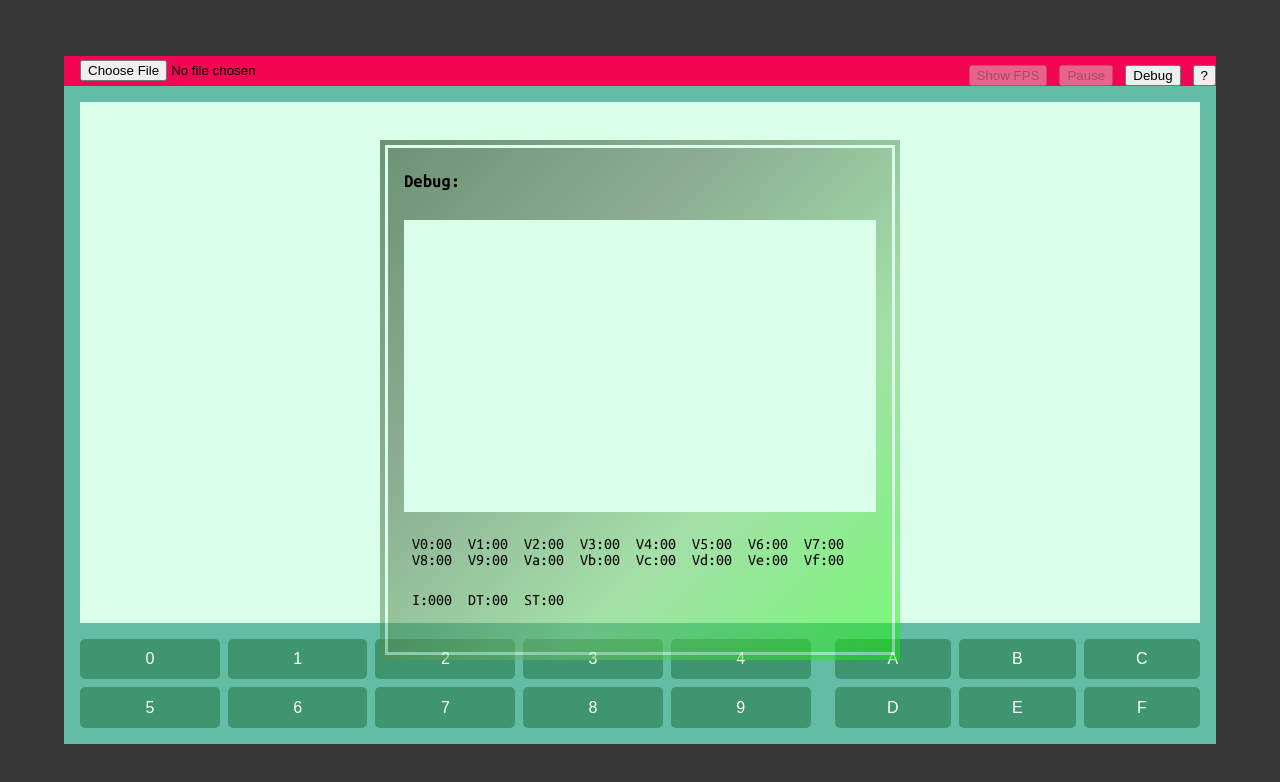
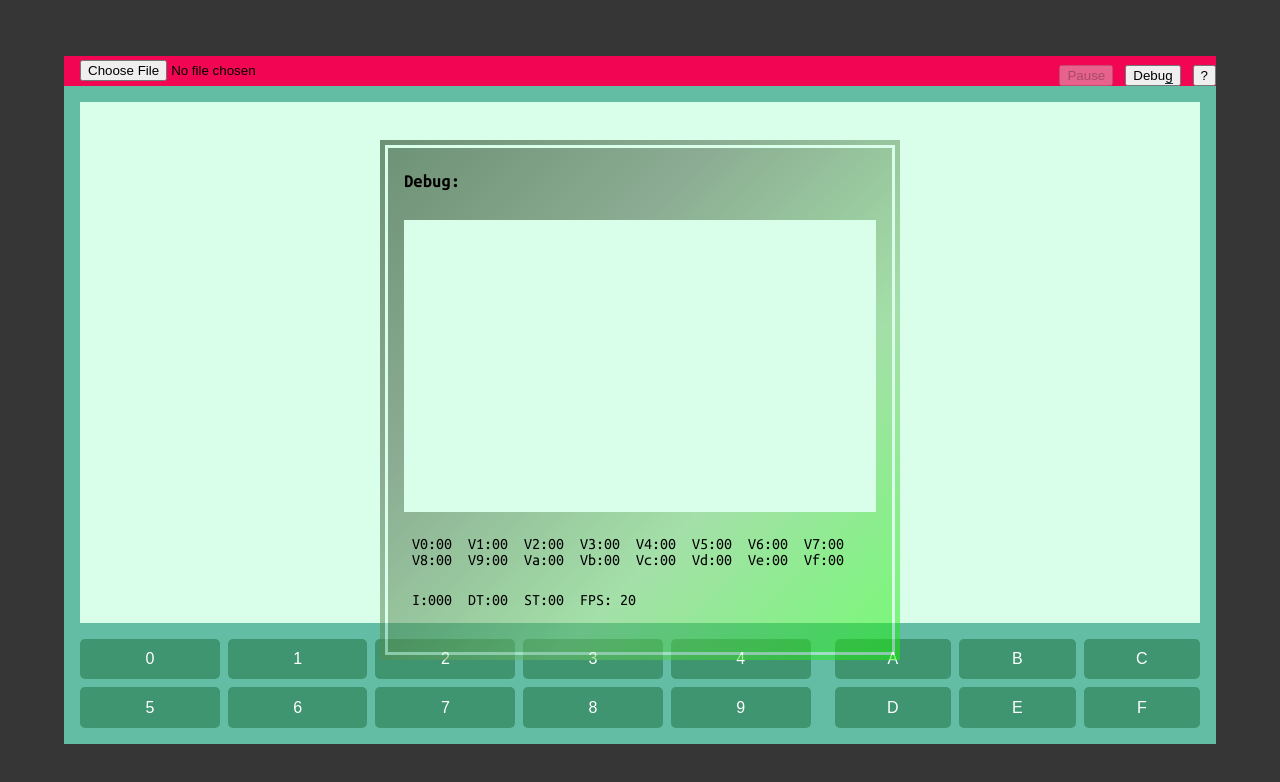
Before and after one commit to sleiph/CHIP-OITO, a React (Create React App) app: page / in a window 1280 px wide. Both pictures are taken after a click on the button "Debug". Shown: the top 782 px of the page. Built offline with nearby package versions, Linux system fonts and the light colour scheme.

Commit message:
um pouco + certo, eu espero

```diff
--- a/src/components/Debug.js
+++ b/src/components/Debug.js
@@ -1,5 +1,4 @@
 import styled from 'styled-components';
-
 import {Fundo} from './Ajuda';
 import Memoria from '../services/Memoria';
 
@@ -35,8 +34,7 @@ const Informacao = styled.span`
   margin: 0 8px 0 8px;
 `
 
-function Debug( {registradores, indice, timers, instrucao} ) {
-
+function Debug( {registradores, indice, timers, instrucao, fps, setFps} ) {
   const mapa = Memoria.rom.reduce((acc, curr, i) => {
     if (i%2 === 0) {
       acc[i+0x200] = ([Memoria.rom[i], Memoria.rom[i+1]]);
@@ -89,6 +87,7 @@ function Debug( {registradores, indice, timers, instrucao} ) {
         <Informacao>{'I:' + indice.toString(16).padStart(3, '0').toUpperCase()}</Informacao>
         <Informacao>{'DT:' + timers[0].toString(16).padStart(2, '0').toUpperCase()}</Informacao>
         <Informacao>{'ST:' + timers[1].toString(16).padStart(2, '0').toUpperCase()}</Informacao>
+        <Informacao>{fps}</Informacao>
       </Grupo>
     </OPDiv>
   )
--- a/src/components/Header.js
+++ b/src/components/Header.js
@@ -1,4 +1,3 @@
-import { useRef } from 'react';
 import styled from 'styled-components';
 import Inputs from '../services/Inputs';
 
@@ -11,6 +10,7 @@ const Cartucho = styled.div`
   align-items: center;
   position:relative;
 `
+
 const DivDebug = styled.div`
   justify-self: flex-end;
   display: flex;
@@ -18,13 +18,17 @@ const DivDebug = styled.div`
   position:absolute;
   right:0px;
   bottom:0px;
+  @media only screen and (max-width : 600px) {
+    gap: 6px;
+  }
 `
 const BtnReset = styled.button`
   width: fit-content;
 `
 
-const FPSBotao = styled.button`
-
+const Underline = styled.span`
+    border:none;
+    border-bottom: 0.1px solid #1e2f45;
 `
 
 function Header({ disable, setDisable, Iniciar, handleAjuda, handleDebug, fps, setFps}) {
@@ -41,30 +45,6 @@ function Header({ disable, setDisable, Iniciar, handleAjuda, handleDebug, fps, s
         fileReader.onloadend = handleFileRead;
         fileReader.readAsArrayBuffer(arquivo);
         setDisable(true);
-    }
-
-    //atualiza o fps
-    let intervaloFPS = useRef();
-    function updateFPS(lastloop) {
-        let thisloop = new Date(); // guardar o periodo atual
-        let fpscount = (thisloop - lastloop) / 20;
-        fpscount = Math.round(1000/fpscount)
-        setFps("fps: " + fpscount);
-        return thisloop;
-    }
-
-    function startFPS() {
-        let passado = new Date();
-        if (fps == '') {
-            intervaloFPS.current = setInterval( function() {
-                passado = updateFPS(passado)
-            },1000);
-        }
-    }
-
-    function stopFPS(){
-        clearInterval(intervaloFPS.current);
-        setFps('');
     }
 
     function reset(){
@@ -89,14 +69,8 @@ function Header({ disable, setDisable, Iniciar, handleAjuda, handleDebug, fps, s
                 />
             }
             <DivDebug>
-                <span>{fps}</span>
-                {
-                    (fps == '') ?
-                    <FPSBotao disabled={!disable} onClick={startFPS}>Show FPS</FPSBotao> :
-                    <FPSBotao onClick={stopFPS}>Stop FPS</FPSBotao>
-                }
                 <button disabled={!disable} onClick={pauseButton}>Pause</button>
-                <button onClick={handleDebug}>Debu<span style = {{textDecoration:'underline'}} >g</span></button>
+                <button onClick={handleDebug}>Debu<Underline>g</Underline></button>
                 <button onClick={handleAjuda}>?</button>
             </DivDebug>
         </Cartucho>
--- a/src/pages/Home.js
+++ b/src/pages/Home.js
@@ -1,4 +1,4 @@
-import React, { useEffect, useState } from 'react';
+import React, { useEffect, useState, useRef } from 'react';
 import styled from 'styled-components';
 
 import Ajuda from '../components/Ajuda';
@@ -22,6 +22,29 @@ const Container = styled.div`
   background-color: #63bda4;
 `
 
+function updateFPS(lastloop, setFps) {
+  let thisloop = new Date(); // guardar o periodo atual
+  let fpscount = (thisloop - lastloop) / 20;
+  fpscount = Math.round(1000/fpscount)
+  setFps("FPS: " + fpscount);
+  return thisloop;
+}
+
+function startFPS(intervaloFPS, fps, setFps) {
+  let passado = new Date();
+  if (fps == '') {
+      intervaloFPS.current = setInterval( function() {
+          passado = updateFPS(passado, setFps)
+          console.log('chamou?')
+      },1000);
+  }
+}
+
+function stopFPS(intervaloFPS, setFps) {
+  clearInterval(intervaloFPS.current);
+  setFps('');
+}
+
 function Home(  ) {
 
   // hooks
@@ -35,6 +58,7 @@ function Home(  ) {
   const [disable, setDisable] = useState(false);
   const [passar, setPassar] = useState(0);
   const [fps, setFps] = useState('');
+  let intervaloFPS = useRef(); //atualiza o fps
 
   // ainda não tá inciando direito, teria q zerar todas
   // as variaveis antes de voltar do começo
@@ -50,9 +74,15 @@ function Home(  ) {
   const handleDebug = () => {
     Display.debug = !Display.debug;
     Display.ajuda = false;
+    if (Display.debug) //como eu mudei o fps para o debug, o fps é chamado/parado junto com o debug
+      startFPS(intervaloFPS, fps, setFps);
+    else
+      stopFPS(intervaloFPS, setFps);
+
     setAjuda(false);
     setDebug(Display.debug);
   }
+
   const handleAjuda = () => {
     Display.ajuda = !Display.ajuda;
     Display.debug = false;
@@ -99,6 +129,8 @@ function Home(  ) {
             indice={indice}
             timers={timers}
             instrucao={instrucao}
+            fps={fps}
+            setFps={setFps}
           />
         )
       }
--- a/src/services/Instrucoes.js
+++ b/src/services/Instrucoes.js
@@ -91,16 +91,16 @@ const Instrucoes = {
     /// ex. Opcode: 8XY5
     setSubop : function(x, y) {
         let copia = [...Registros.reg];
-        copia[15] = (copia[x] > copia[y]) ? 1 : 0;
+        copia[15] = (copia[x] >= copia[y]) ? 1 : 0; // antigo: copia[15] = (copia[x] > copia[y]) ? 1 : 0;
         copia[x] -= copia[y];
         if (copia[x] < 0)
-            copia[x] = 0xff + copia[x];
+           copia[x] = 0xff + (copia[x] + 1); // antigo: copia[x] = 0xff + copia[x];
         Registros.UpdateRegistradoresArr(copia);
         return 2;
     },
 
     /// ex. Opcode: 8XY6
-    setRightShift : function(x) {
+    setRightShift : function(x) { //falta arrumar isso aq
         let copia = [...Registros.reg];
         copia[15] = copia[x] & 0x1;
         copia[x] >>= 1;
@@ -114,7 +114,7 @@ const Instrucoes = {
         copia[15] = (copia[y] > copia[x]) ? 1 : 0;
         copia[x] = copia[y] - copia[x];
         if (copia[x] < 0)
-            copia[x] = 0xff + copia[x];
+            copia[x] = 0xff + (copia[x] + 1); // antigo: copia[x] = 0xff + copia[x];
         Registros.UpdateRegistradoresArr(copia);
         return 2;
     },
```
Also changed, not shown: 1 other file (tests, documents, lock files or other folders).
